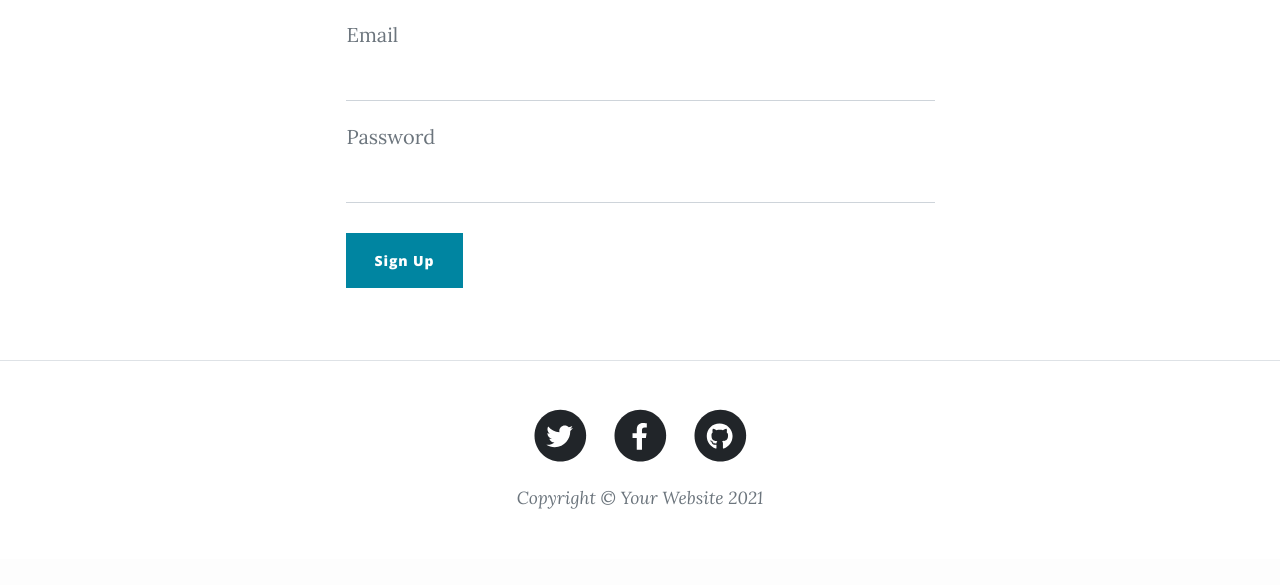
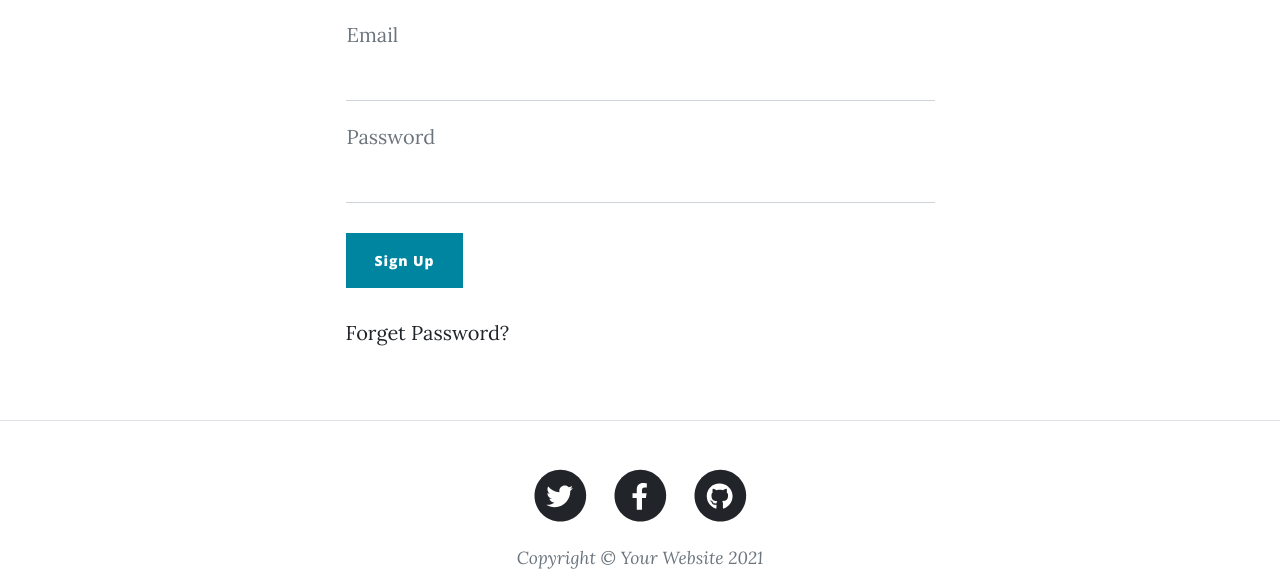
Before and after one commit to Zubair-Ahmed1258/blog-website, a Flask app: page /login in a window 1280 px wide. Shown: the part 637-1222 px from the top of the page. Before the commit the page ends 1146 px from the top, so only its background shows below. Run offline with Flask 2, Linux system fonts and the light colour scheme; some libraries are stand-ins or nearby versions.

Commit message:
initial commit

```diff
--- a/templates/login.html
+++ b/templates/login.html
@@ -48,8 +48,11 @@
                                 </div>
 
                                 <div class="d-none" id="submitErrorMessage"><div class="text-center text-danger mb-3">Error sending message!</div></div>
-
                                  {{ form.submit(class_='btn btn-primary') }}
+                                <br>
+                                <br>
+                                 <a href="{{ url_for('send_password') }}" > Forget Password?</a>
+                                <br>
                             </form>
                         </div>
                     </div>
@@ -58,9 +61,4 @@
         </main>
 
 
-
-
-
-
-
 {% include 'footer.html' %}
```
